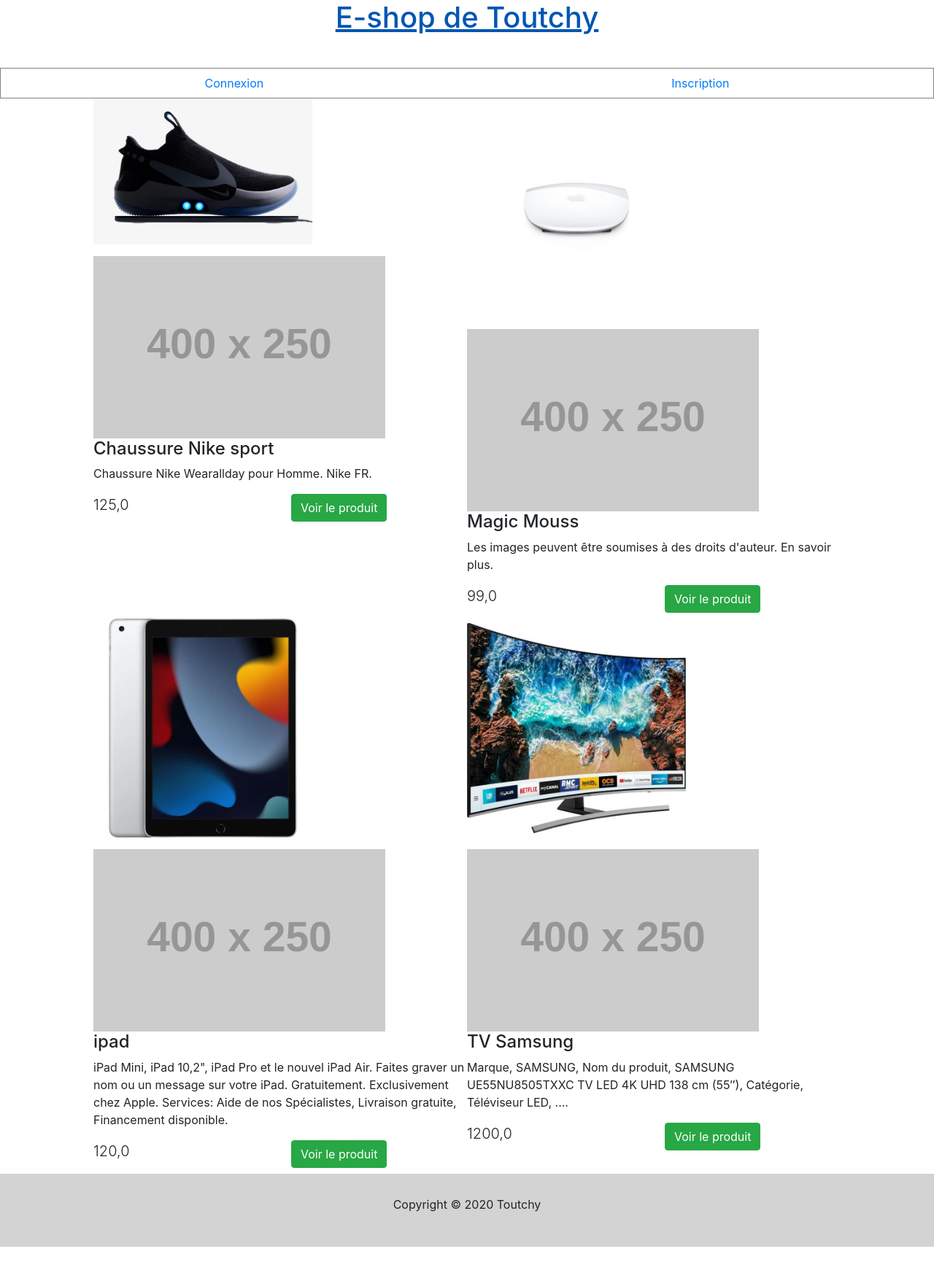
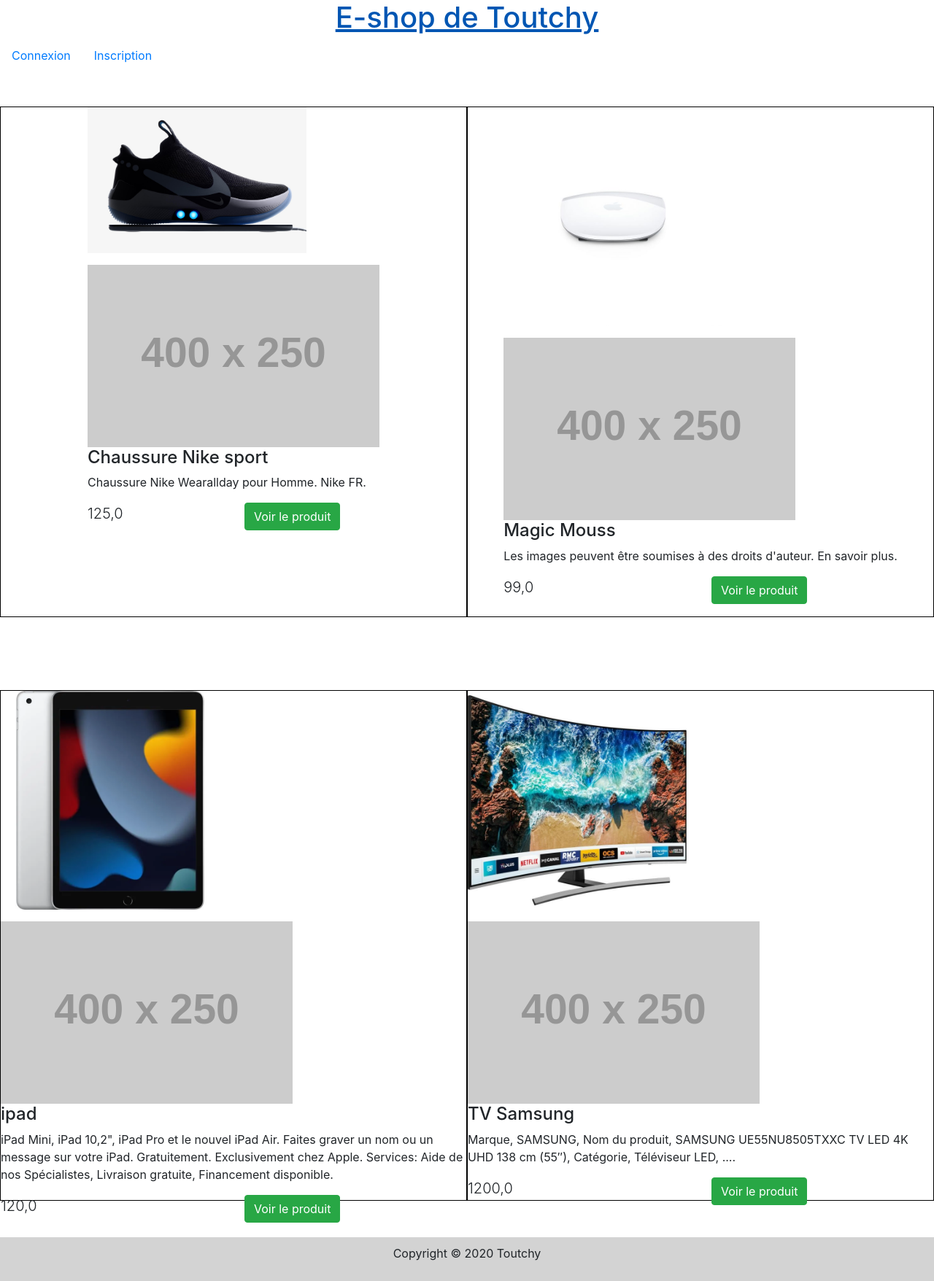
Before and after one commit to antho635/e-shop-de-toutchy, a Django app: page / in a window 1280 px wide. Shown: the whole page at 73% size. Before the commit the page ends 1709 px from the top, so only its background shows below. Run offline with Django 4.2, Linux system fonts and the light colour scheme; data comes from the database, SQL or seed files in the repository; grey boxes labelled with a size stand in for pictures from a placeholder-image service; some libraries are stand-ins or nearby versions.

Commit message:
add style

```diff
--- /dev/null
+++ b/media/style.css
@@ -0,0 +1,53 @@
+
+#container {
+    display:flex;
+    justify-content: space-around;
+    flex-wrap: wrap;
+    margin:auto;
+    align-items: center;
+}
+
+.container-panier {
+    display: flex;
+    flex-direction: column;
+}
+
+.list-group {
+    display: flex;
+    width: 33%;
+    margin: auto;
+    align-items: center;
+    border: solid 1px black;
+    height: 700px;
+}
+
+.product_box {
+    width: 100%;
+}
+
+#products {
+    margin: 50px auto;
+}
+
+.item {
+    display: flex;
+    flex-direction: column;
+    align-items: center;
+    width: 100%;
+}
+
+.container-detail {
+    flex-direction: row;
+    display: flex;
+    align-items: center;
+    margin: auto;
+}
+
+footer {
+    text-align: center;
+    background-color: lightgrey;
+    height: auto;
+    padding: 10px;
+    justify-content: center;
+    margin: auto;
+}
--- a/templates/base.html
+++ b/templates/base.html
@@ -9,32 +9,30 @@
     <!-- Google Fonts -->
     <title>Boutique</title>
     <link rel="stylesheet" href="https://stackpath.bootstrapcdn.com/bootstrap/4.3.1/css/bootstrap.min.css">
-    <!-- CSS
-    {% load static %}
-    <link rel="stylesheet" href="{% static 'style.css' %}">
-    -->
+    <link rel="stylesheet" href="/media/style.css" type="text/css">
+
 </head>
 
     <body>
         <header>
-            <div>
+            <div class="titre_principal">
                 <a href="{% url 'index' %}">
-                    <h1 style="margin-bottom:45px;"  class="text-center">E-shop de Toutchy</h1>
+                    <h1 class="text-center">E-shop de Toutchy</h1>
                 </a>
             </div>
 
-            <nav class="nav justify-content-center" style="border:solid 1px grey"> <!- alignement centre -->
+            <nav class="nav">
                 {% if user.is_authenticated %}
-                        <a style="margin:auto;" class="nav-link" href="{% url 'logout' %}">Déconnexion</a>
+                        <a class="nav-link" href="{% url 'logout' %}">Déconnexion</a>
                 {% else %}
-                        <a style="margin:auto;"  class="nav-link" href="{% url 'login' %}">Connexion</a>
-                        <a style="margin:auto;"  class="nav-link" href="{% url 'signup' %}">Inscription</a>
+                        <a class="nav-link" href="{% url 'login' %}">Connexion</a>
+                        <a class="nav-link" href="{% url 'signup' %}">Inscription</a>
                 {% endif %}
 
                 {% if user.cart %}
 
                 <p>
-                    <a style="margin:auto;"  class="nav-link" href="{% url 'cart' %}">
+                    <a class="nav-link" href="{% url 'cart' %}">
                         <img src="media/images/panier.png" alt="" style="width:25%">
                     ({{ user.cart.orders.count }})</a>
                 </p>
@@ -43,17 +41,12 @@
             </nav>
         </header>
 
-        <div id="container"
-             style="display: flex;
-                    width: 80%;
-                    justify-content: space-around;
-                    margin: auto;
-                    flex-wrap:wrap;">
+        <div id="container">
         {% block content %}
         {% endblock %}
         </div>
 
-            <footer style="background: lightgray; padding: 30px 0;" >
+            <footer>
                 <div class="container">
                     <p class="text-center">Copyright &copy; 2020 Toutchy</p>
                 </div>
```
